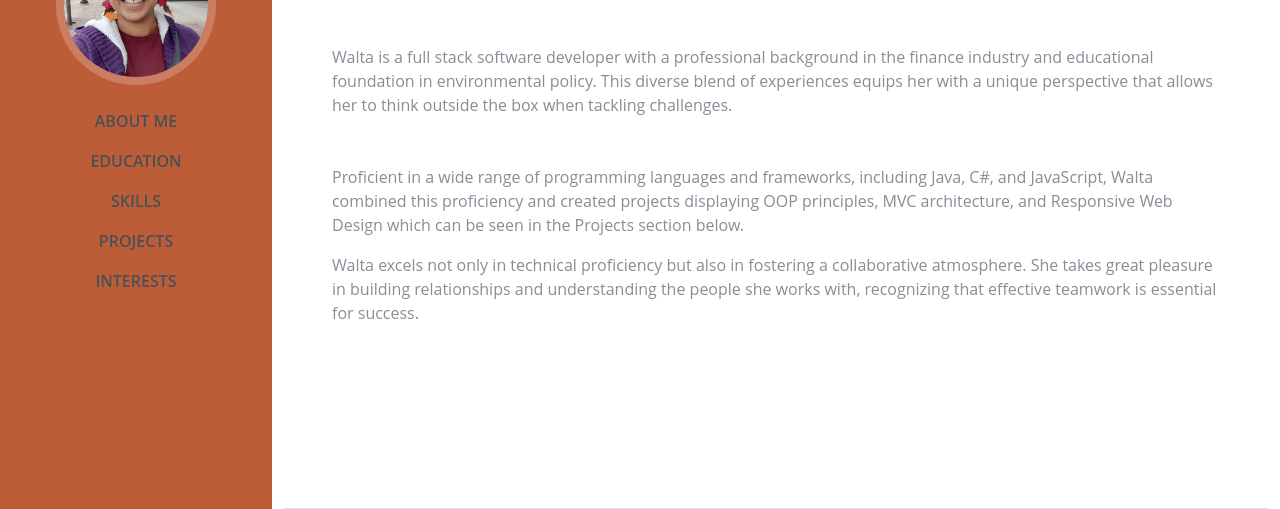
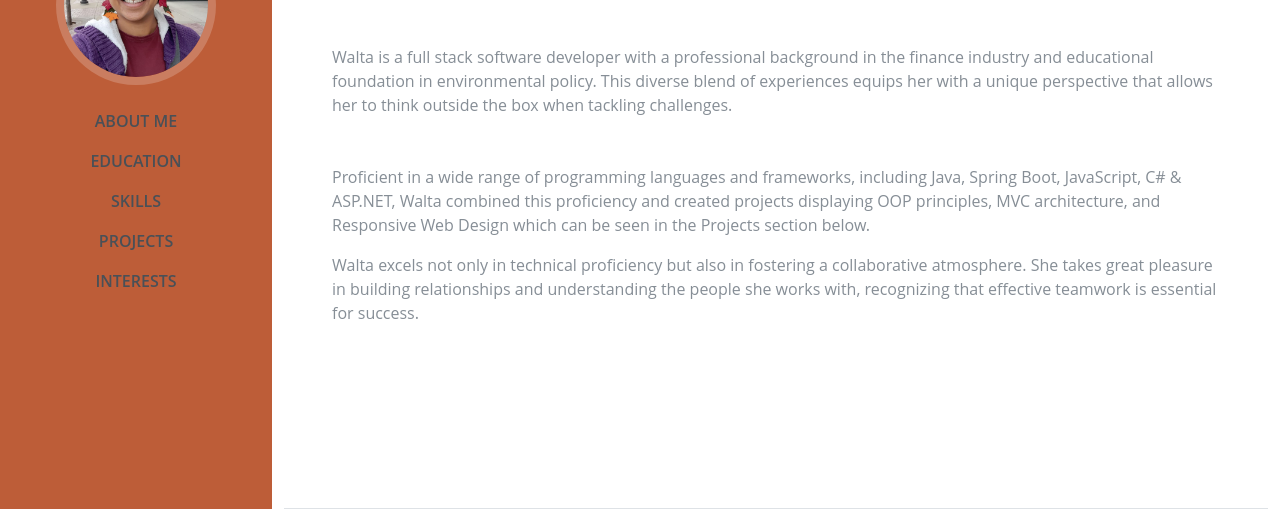
Before and after one commit to WaltaYo/waltayo.github.io, a plain HTML site: page index.html in a window 1280 px wide. Shown: the part 291-800 px from the top of the page. Drawn offline with nearby package versions, Linux system fonts and the light colour scheme; files that its build step writes are made by us from their sources; files whose address does not match are found by name.

Commit message:
updated index

```diff
--- a/index.html
+++ b/index.html
@@ -68,8 +68,7 @@
            educational foundation in environmental policy. This diverse blend of experiences equips
                 her with a unique perspective that allows her to think outside the box when tackling challenges.</p>
 
-                <p>Proficient in a wide range of programming languages and frameworks, including Java, C#, and
-                JavaScript,
+                <p>Proficient in a wide range of programming languages and frameworks, including Java, Spring Boot, JavaScript, C# & ASP.NET,
                 Walta combined this proficiency and created projects displaying OOP principles, MVC architecture, and
                 Responsive Web Design which can be seen in the
                 Projects section below.</p>
```
